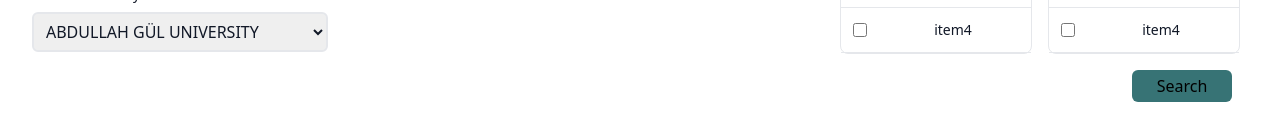
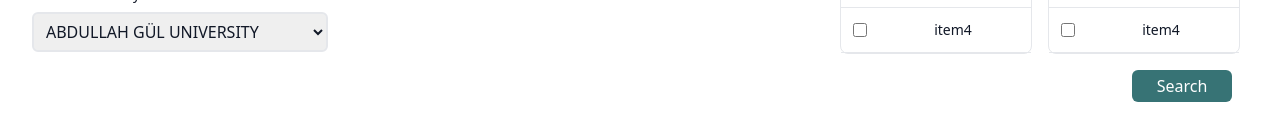
Before and after one commit to TR-YOS-PROJECT-ORGANIZATION/tr-yos-4, a React (Vite) app: page / in a window 1280 px wide. Shown: the part 592-732 px from the top of the page. Built offline with nearby package versions, Linux system fonts and the light colour scheme.

Commit message:
Search Button color changed

```diff
--- a/src/pages/Departments.jsx
+++ b/src/pages/Departments.jsx
@@ -250,7 +250,7 @@ function Departments() {
               </div>
             </div>
             <div className="flex flex-row mx-2">
-              <button className="float-right ml-auto bg-green-dark m-2 w-1/4 py-1 rounded-md">
+              <button className="float-right ml-auto bg-green-dark m-2 w-1/4 py-1 rounded-md text-white">
                 Search
               </button>
             </div>
```
